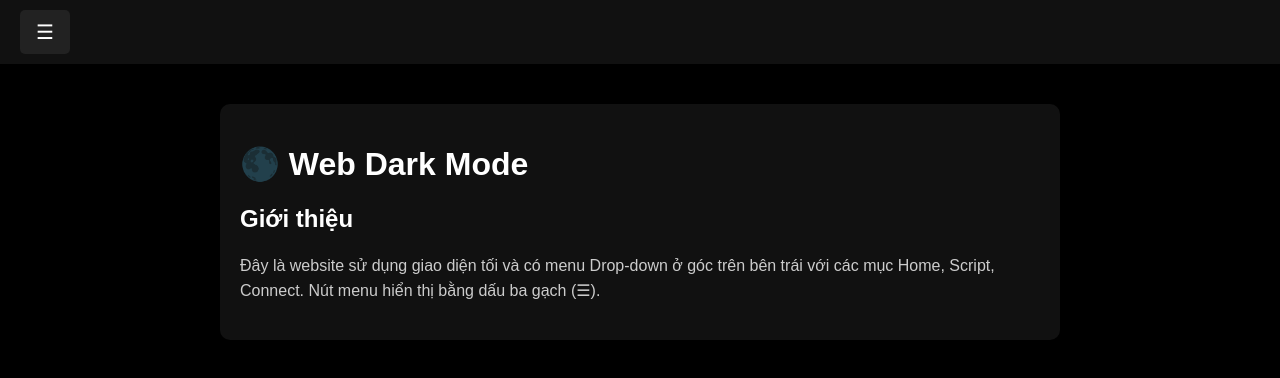
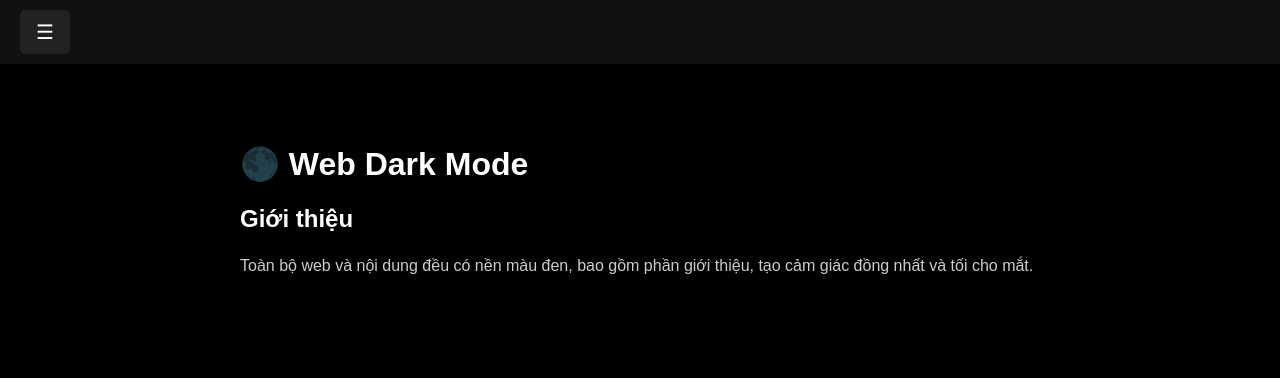
Before and after one commit to sangjoestar1907/mysite, a plain HTML site: page index.html in a window 1280 px wide. Drawn offline with Linux system fonts and the light colour scheme.

Commit message:
Update index.html

```diff
--- a/index.html
+++ b/index.html
@@ -6,7 +6,7 @@
   <title>Web Dark Mode với Drop-down</title>
   <style>
     body {
-      background-color: #000000;
+      background-color: #000000; /* nền toàn web màu đen */
       color: #ffffff;
       font-family: Arial, sans-serif;
       margin: 0;
@@ -33,7 +33,7 @@
       background-color: #222;
       color: white;
       padding: 10px 16px;
-      font-size: 20px; /* lớn hơn để hiển thị ba gạch rõ */
+      font-size: 20px; /* hiển thị dấu ba gạch rõ */
       border: none;
       cursor: pointer;
       border-radius: 5px;
@@ -74,8 +74,8 @@
       max-width: 800px;
       margin: 40px auto;
       padding: 20px;
-      background-color: #111;
-      border-radius: 10px;
+      /* nền container giống nền web */
+      background-color: #000000;
     }
 
     h1, h2 {
@@ -103,7 +103,7 @@
   <div class="container">
     <h1>🌑 Web Dark Mode</h1>
     <h2>Giới thiệu</h2>
-    <p>Đây là website sử dụng giao diện tối và có menu Drop-down ở góc trên bên trái với các mục Home, Script, Connect. Nút menu hiển thị bằng dấu ba gạch (☰).</p>
+    <p>Toàn bộ web và nội dung đều có nền màu đen, bao gồm phần giới thiệu, tạo cảm giác đồng nhất và tối cho mắt.</p>
   </div>
 </body>
 </html>
```
